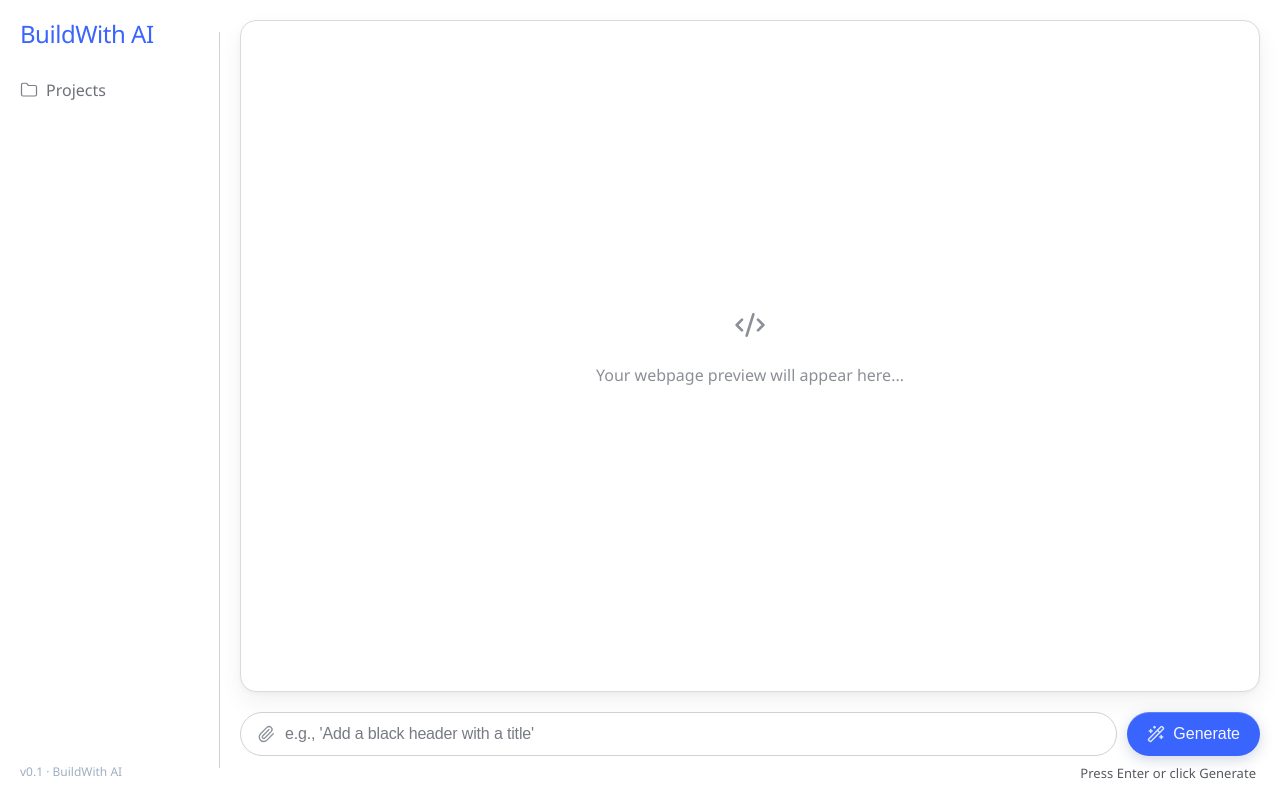
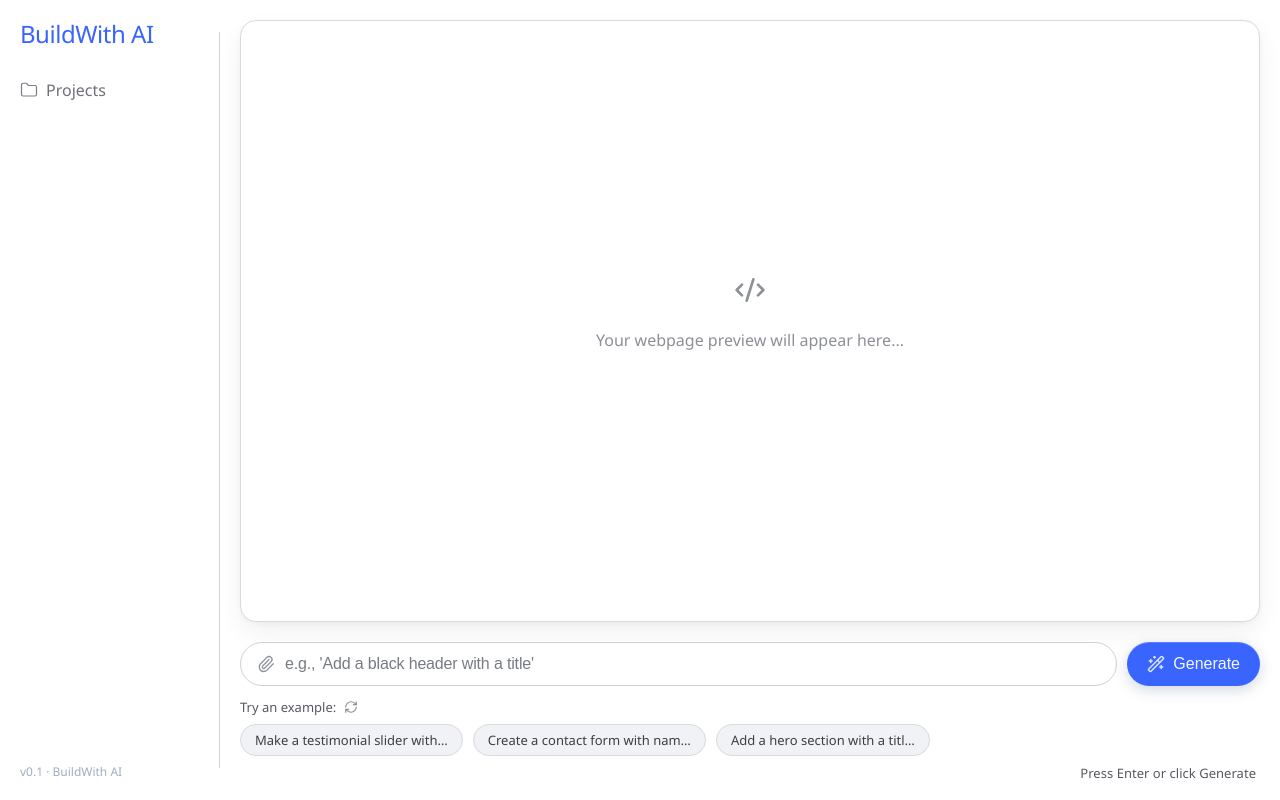
Before and after one commit to Punsara-Rajapaksa/buildwith-ai, a React (Vite) app: page / in a window 1280 px wide. Built offline with nearby package versions, Linux system fonts and the light colour scheme.

Commit message:
adding samples with random refresh

```diff
--- a/src/App.css
+++ b/src/App.css
@@ -270,6 +270,56 @@
   }
 }
 
+/* Sample chips */
+.samples-header {
+  display: flex;
+  align-items: center;
+  gap: 8px;
+  margin: 12px 0 8px 0;
+}
+
+.samples-title {
+  font-size: 13px;
+  color: #565961;
+  font-weight: 400;
+}
+
+.refresh-icon {
+  color: #8d919a;
+  cursor: pointer;
+  transition: color 0.1s, transform 0.1s;
+}
+
+.refresh-icon:hover {
+  color: #3964fe;
+  transform: rotate(30deg);
+}
+
+.samples {
+  display: flex;
+  flex-wrap: wrap;
+  gap: 10px;
+  margin-bottom: 8px;
+}
+
+.sample-chip {
+  background: #f0f2f5;
+  color: #3c3f46;
+  font-size: 13px;
+  padding: 6px 14px;
+  border-radius: 30px;
+  border: 1px solid #d9dadd;
+  cursor: pointer;
+  transition: background 0.1s, border-color 0.1s, color 0.1s;
+  white-space: nowrap;
+}
+
+.sample-chip:hover {
+  background: #e4e7ec;
+  border-color: #8d95a9;
+  color: #1e293b;
+}
+
 @media (max-width: 820px) {
   .app {
     flex-direction: column;
@@ -348,4 +398,13 @@
     text-align: center;
     padding-right: 0;
   }
+
+  .samples-header {
+    margin: 10px 0 6px 0;
+  }
+
+  .sample-chip {
+    font-size: 12px;
+    padding: 5px 12px;
+  }
 }
--- a/src/App.tsx
+++ b/src/App.tsx
@@ -1,9 +1,45 @@
-import { useState } from 'react';
-import { Paperclip, Wand2, Folder, Code2 } from 'lucide-react'; // Import icons
+import { useState, useEffect } from 'react';
+import { Paperclip, Wand2, Folder, Code2, RefreshCw } from 'lucide-react';
 import './App.css';
 
 function App() {
   const [prompt, setPrompt] = useState('');
+  const [samplePrompts, setSamplePrompts] = useState<string[]>([]);
+
+  // Larger pool of example prompts
+  const allPrompts = [
+    "Create a login form with email and password",
+    "Add a hero section with a title and a button",
+    "Make a card with an image, title and 'Learn more' link",
+    "Design a pricing table with three columns",
+    "Add a dark mode toggle button",
+    "Create a contact form with name, email and message",
+    "Build a navigation bar with dropdown menu",
+    "Add a footer with social media icons",
+    "Make a testimonial slider with profile pictures",
+    "Create a progress bar that fills on click",
+    "Add a countdown timer to an event",
+    "Design a profile card with avatar and stats",
+    "Insert a responsive image gallery",
+    "Create a simple calculator UI",
+    "Add a sticky header that changes color on scroll",
+    "Make a modal popup with a close button",
+    "Design a toggle switch",
+    "Add a tooltip on hover",
+    "Create a loading spinner animation",
+    "Build a todo list with checkboxes",
+  ];
+
+  // Pick 3 random prompts
+  const pickRandomPrompts = () => {
+    const shuffled = [...allPrompts].sort(() => 0.5 - Math.random());
+    return shuffled.slice(0, 3);
+  };
+
+  // Initialize on mount
+  useEffect(() => {
+    setSamplePrompts(pickRandomPrompts());
+  }, []);
 
   const handleSubmit = (e: React.FormEvent) => {
     e.preventDefault();
@@ -47,6 +83,28 @@ function App() {
               <span>Generate</span>
             </button>
           </form>
+
+          {/* Sample chips section */}
+          <div className="samples-header">
+            <span className="samples-title">Try an example:</span>
+            <RefreshCw
+              size={14}
+              className="refresh-icon"
+              onClick={() => setSamplePrompts(pickRandomPrompts())}
+            />
+          </div>
+          <div className="samples">
+            {samplePrompts.map((sample, index) => (
+              <span
+                key={index}
+                className="sample-chip"
+                onClick={() => setPrompt(sample)}
+              >
+                {sample.length > 30 ? sample.substring(0, 30) + '…' : sample}
+              </span>
+            ))}
+          </div>
+
           <div className="helper-text">Press Enter or click Generate</div>
         </footer>
       </main>
```
